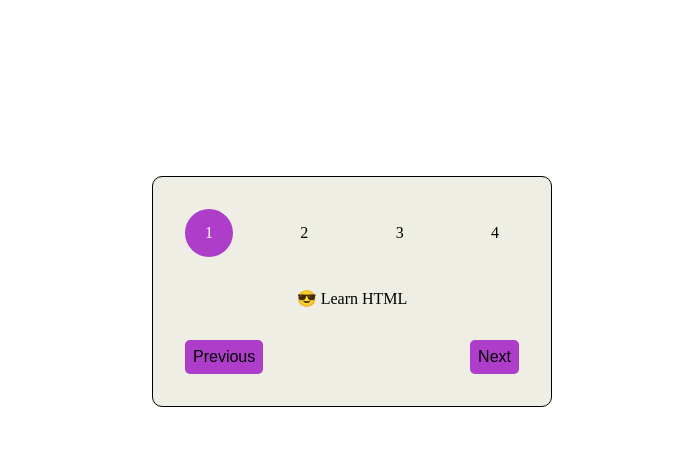
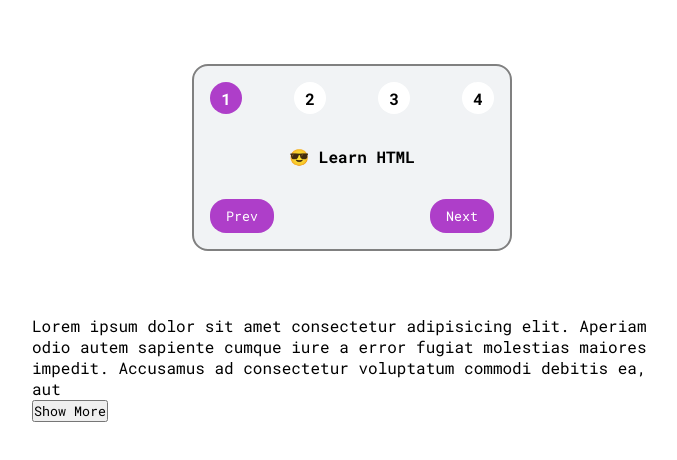
Before and after one commit to Bablubamaniya/mini-react-projects, a React (Vite) app: page / in a window 1280 px wide. Shown: the top 460 px of the page, without its empty margins (288-965 px from the left). Built offline with nearby package versions, Linux system fonts and the light colour scheme.

Commit message:
textExpander done

```diff
--- a/src/App.jsx
+++ b/src/App.jsx
@@ -1,10 +1,23 @@
 import Card from "./components/Card";
-import "./index.css"
+import TextExpander from "./components/TextExpander";
+import "./index.css";
+
+const appStyle = {
+    display: "flex",
+    alignItems: "center",
+    justifyContent: "center",
+    flexDirection: "column",
+    gap: "4rem",
+    padding:"4rem 0",
+};
+
 function App() {
-  return (
-    <div >
-      <Card />
-    </div>
-  );
+    return (
+        <div style={appStyle}>
+            <Card />
+            <TextExpander/>
+        </div>
+    );
 }
+
 export default App;
--- a/src/components/Card.jsx
+++ b/src/components/Card.jsx
@@ -1,4 +1,60 @@
 import { useState } from "react";
+
+const cardStyle = {
+    backgroundColor: "#f1f3f5",
+    padding: "1rem",
+    height: "fit-content",
+    borderRadius: "1rem",
+    border: "2px solid grey",
+    width: "20rem",
+};
+
+const numsContainer = {
+    display: "flex",
+    gap: "1rem",
+    width: "100%",
+    justifyContent: "space-between",
+    marginBottom: "2rem",
+};
+
+const active = {
+    backgroundColor: "#ae3ec9",
+    color: "#fff",
+};
+
+const numStyle = {
+    height: "2rem",
+    width: "2rem",
+    borderRadius: "100%",
+
+    backgroundColor: "#fff",
+    color: "black",
+    fontWeight: "bold",
+    display: "flex",
+    alignItems: "center",
+    justifyContent: "center",
+};
+
+const messageStyle = {
+    fontWeight: "bold",
+    textAlign: "center",
+    marginBottom: "2rem",
+};
+
+const buttonContainer = {
+    display: "flex",
+    justifyContent: "space-between",
+};
+
+const btnStyle = {
+    padding: "0.5rem 1rem",
+    border: "none",
+    backgroundColor: "#ae3ec9",
+    borderRadius: "1rem",
+    color: "#fff",
+    cursor: "pointer",
+};
+
 const messages = [
     "😎 Learn HTML",
     "🐳 Learn CSS",
@@ -6,101 +62,55 @@ import { useState } from "react";
     "🤑 Learn React",
 ];
 
-const cardStyle={
-    display:"flex",
-    gap:"2rem",
-    flexDirection:"column",
-    backgroundColor :"#eeeee4",
-    padding:"2rem",
-    // height:"fit-content",
-    border:"1px solid black",
-    width:"400px",
-    // height:"300px",
-    borderRadius:"10px",
+// 1. Initial Render : step = 1
+// 2. setStep(2) : Re-Render Conponet --> step = 2
+// 3. setStep(3) : Re-Render Conponet --> step = 3
+// 4. setStep(4) : Re-Render Conponet --> step = 4
 
+function Card() {
+    const [step, setStep] = useState(1);
 
-
-};
-
-const active  = {
-    backgroundColor:"#ae3ec9",
-    color :"white"
+    function minusStep() {
+        if (step === 1) return;
+        setStep(step - 1);
+        // Immediately updated state can'not be accessed
+        // We can access it after re-render
     }
 
-const numStyle ={
-    display:"flex",
-    alignItems:"center",
-    justifyContent:"center",
-    height:"3rem",
-    width:"3rem",
-    borderRadius:"100%",
-
-    // padding:"0.5rem"
-
-}
-const cardContainer ={
-    display:"flex",
-    alignItems:"center",
-    justifyContent:"space-between",
-    gap:"1rem"
-}
-const messegeStyle ={
-    textAlign:"center",
-    fontSize:"1rem"
+    function plusStep() {
+        if (step === messages.length) return;
+        setStep(step + 1);
     }
 
-const btnStyle ={
-backgroundColor:"#ae3ec9",
-padding:"0.5rem",
-borderRadius:"5px",
-border:"none",
-fontSize:"1rem",
-}
-const btnContainer ={
-display:"flex",
-justifyContent:"space-between",
-}
-
-
-function Card(){
-    const [step,setStep] =useState(1);
-
-    function previusStep(){
-        if(step===1) return;
-            setStep (step-1);
-
-
-    }
-    function nextStep(){
-        if(step===messages.length)return;
-            setStep (step+1);
-
-    }
     return (
         <div style={cardStyle}>
-            <ul style={cardContainer}>
-                <div style={ step>=1 ? {...numStyle, ...active} :numStyle}>
+            <ul style={numsContainer}>
+                <div style={step >= 1 ? { ...numStyle, ...active } : numStyle}>
                     <span>1</span>
                 </div>
-             <div style={ step>=2 ? {...numStyle, ...active} :numStyle}>
+                <div style={step >= 2 ? { ...numStyle, ...active } : numStyle}>
                     <span>2</span>
                 </div>
-              <div style={ step>=3 ? {...numStyle, ...active} :numStyle}>
-              <span>3 </span>
+                <div style={step >= 3 ? { ...numStyle, ...active } : numStyle}>
+                    <span>3</span>
                 </div>
-              <div style={ step>=4 ? {...numStyle, ...active} :numStyle}>
+                <div style={step >= 4 ? { ...numStyle, ...active } : numStyle}>
                     <span>4</span>
                 </div>
             </ul>
-            <p style={messegeStyle}>{messages[step-1] }</p>
 
-        <div>
-            <div style={btnContainer}>
-<button onClick={previusStep} style={btnStyle}>Previous</button>
-<button onClick={nextStep} style={btnStyle}>Next</button>
+            <p style={messageStyle}>{messages[step - 1]}</p>
+
+            <div style={buttonContainer}>
+                <button onClick={minusStep} style={btnStyle}>
+                    Prev
+                </button>
+                <button onClick={plusStep} style={btnStyle}>
+                    Next
+                </button>
             </div>
         </div>
-        </div>
-    )
+    );
 }
-export default Card
+
+export default Card;
--- a/src/components/TextExpander.jsx
+++ b/src/components/TextExpander.jsx
@@ -1,9 +1,72 @@
-import React from 'react'
+// import React from 'react'
+
+import { useState } from "react";
+const textStyle = {
+  maxWidth: "40rem",
+};
+const rawText = ` Lorem ipsum dolor sit amet consectetur adipisicing elit. Aperiam odio
+autem sapiente cumque iure a error fugiat molestias maiores impedit.
+Accusamus ad consectetur voluptatum commodi debitis ea, aut doloribus
+fugiat modi. Minima quas in distinctio id dolor. Atque in consequuntur
+quo error cupiditate iusto fugit similique optio beatae? Accusantium sed
+recusandae similique! Exercitationem adipisci quos, quae nobis iste vel
+architecto voluptas excepturi voluptatem minima tempore consequuntur
+assumenda corporis voluptatum earum sed commodi reprehenderit possimus
+dolorem quibusdam saepe et! Perferendis ipsam tenetur voluptate
+voluptates aut maiores consectetur accusamus et libero iure eius
+quisquam deserunt porro consequuntur, ab laboriosam non enim quo! Qui
+consequatur possimus obcaecati excepturi sunt ex totam ab pariatur!
+Tempore, nam maxime commodi rem perspiciatis ipsum ex accusamus, fugit
+velit voluptatibus ad perferendis magnam ratione quam? Esse laboriosam
+nisi provident et, quo voluptates pariatur ipsa repudiandae labore
+fugit. Nobis voluptas quo praesentium rem natus exercitationem mollitia
+nostrum magni eos saepe. Quod dolore, quas sequi est veritatis
+laudantium dolorum unde aut architecto voluptatem non, laboriosam quo
+officia iusto omnis perferendis cumque quia maiores rerum. Unde,
+nesciunt sunt. Veniam quo illo iure beatae possimus eligendi, earum hic
+ipsum consectetur magnam aut officiis totam quisquam aliquid
+exercitationem corporis. Enim pariatur voluptate, quia blanditiis unde,
+impedit modi dolores commodi corrupti molestiae ipsa amet expedita
+tempora optio, consequatur natus repellendus ratione voluptatem sunt.
+Eaque possimus fugit rem maxime aliquid minus iusto, odit nulla autem
+libero itaque veniam architecto cum ut repellendus aperiam quidem nisi
+in unde placeat. Eaque error molestias illum cupiditate, repellendus id
+dolores magni sit! Expedita temporibus quam, sequi odit fuga illo
+recusandae nesciunt tenetur, facilis molestias sint corporis eveniet
+excepturi ut reprehenderit dolor porro, laboriosam quas doloremque sed
+repudiandae deserunt. Recusandae odit necessitatibus facilis sunt qui
+accusantium fugit porro mollitia delectus. Iste explicabo tenetur ab
+ipsa, error provident dignissimos aliquam, similique natus facere
+consequuntur, quidem voluptas et autem! Dolore accusamus aliquam esse
+sit labore magni quia placeat perferendis incidunt consectetur aut
+architecto earum deleniti ad, repudiandae rerum obcaecati distinctio
+nulla, delectus expedita commodi dolorum ipsam. Quas, eius tempore
+doloribus rerum, facilis fuga eum modi aspernatur ab optio beatae a.
+Impedit sed corrupti beatae quo odio doloremque doloribus voluptates,
+quae libero obcaecati vel odit suscipit nesciunt ea, consequatur nisi
+officia error omnis deserunt facilis. Expedita earum quisquam nostrum
+quam esse saepe vero voluptates placeat ut beatae incidunt quo delectus
+pariatur maiores, neque suscipit quod molestias possimus.`;
+
 
 function TextExpander() {
+  const [show, setShow] = useState(false);
+
+  const text = show ? rawText : rawText.slice(0, 200);
+
+  function handleClick() {
+    setShow((show) => !show);
+  }
   return (
-    <div>TextExpander</div>
-  )
+    <div style={textStyle}>
+      <p>
+        {text}
+      </p>
+      <button onClick={handleClick}>
+      {show ? "Show Less" : "Show More"}
+      </button>
+    </div>
+  );
 }
 
-export default TextExpander
+export default TextExpander;
--- a/src/index.css
+++ b/src/index.css
@@ -1,12 +1,12 @@
+@import url("https://fonts.googleapis.com/css2?family=Roboto+Mono:ital,wght@0,100..700;1,100..700&display=swap");
+
+body {
+  font-family: "Roboto Mono", serif;
+}
+
 * {
   margin: 0;
   padding: 0;
   box-sizing: border-box;
+  font-family: inherit;
 }
-
-body {
-  display: flex;
-  align-items: center;
-  justify-content: center;
-  margin-top: 11rem;
-}
```
Lines whose indentation alone changed are shown as unchanged.
